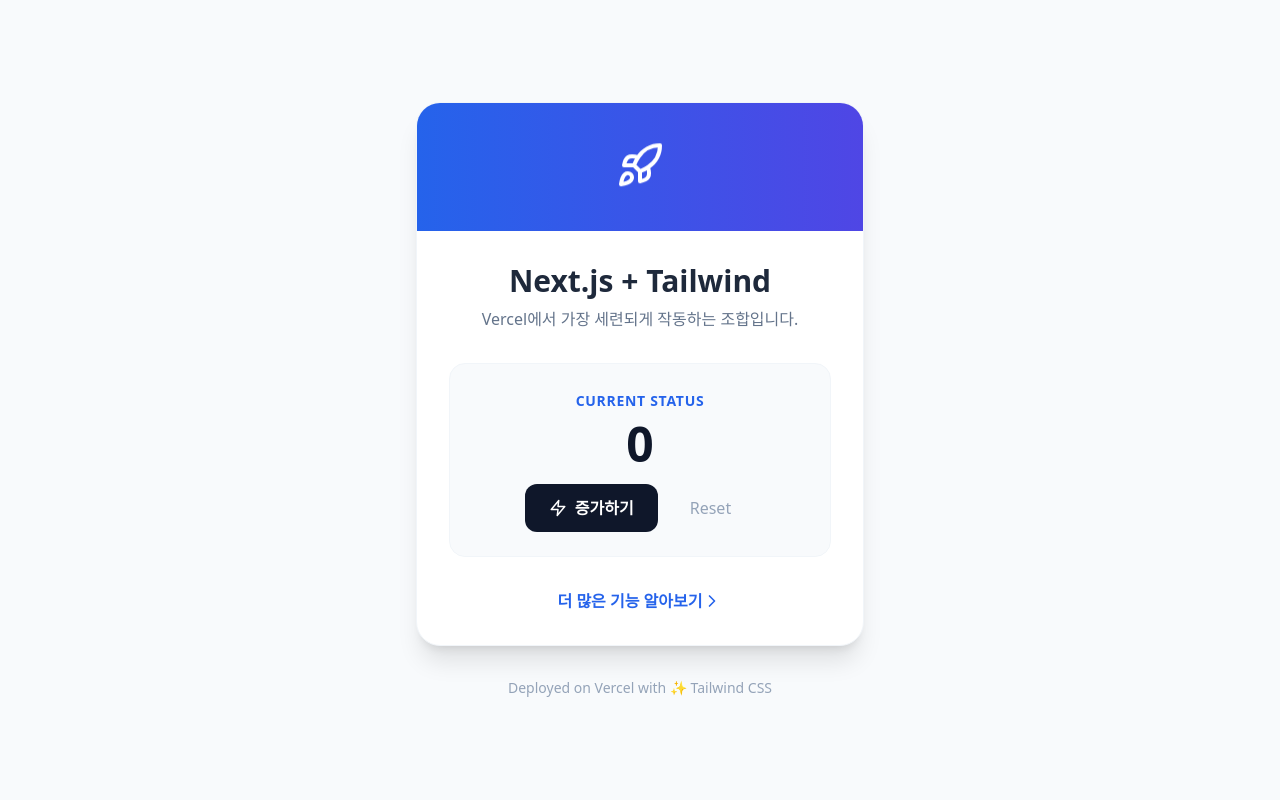
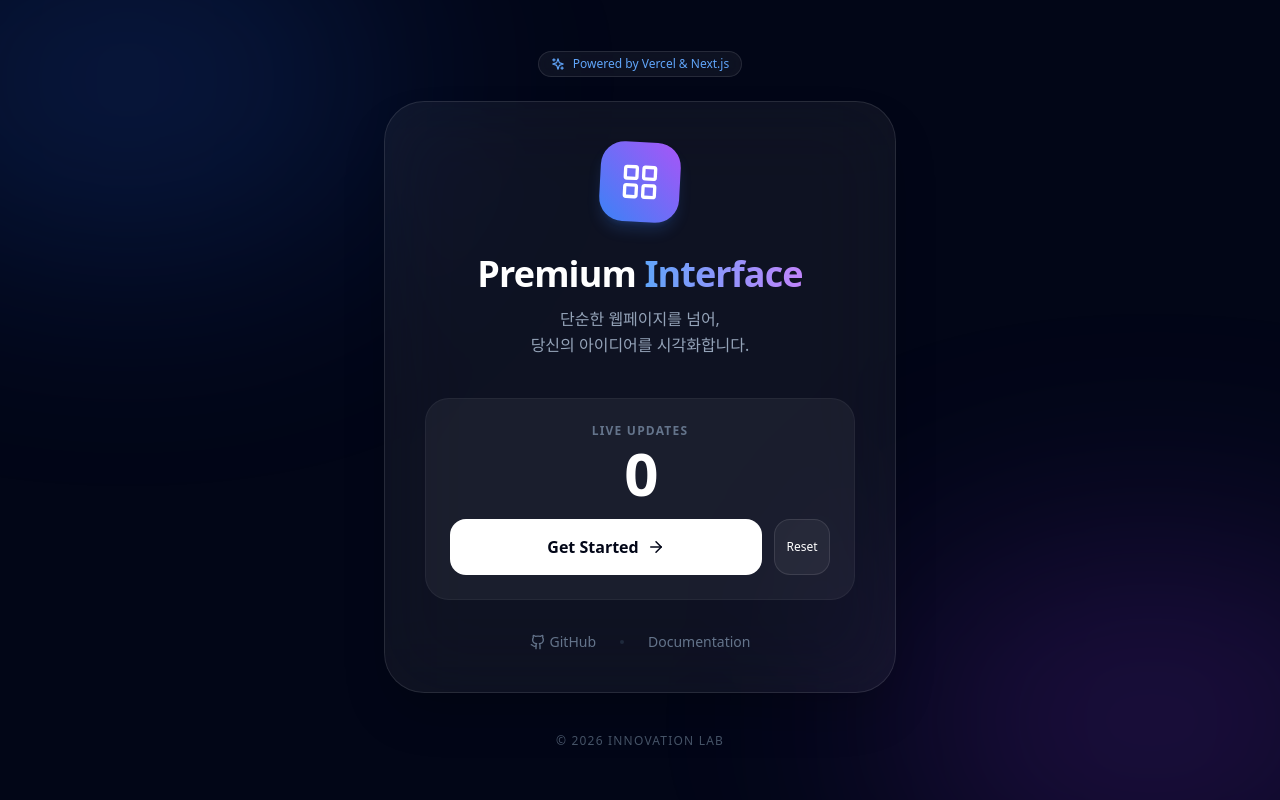
Before and after one commit to spracknow-droid/vercel_test, a Next.js app: page / in a window 1280 px wide. Built offline with nearby package versions, Linux system fonts and the light colour scheme.

Commit message:
Revamp main page layout and design
Updated the layout and design of the main page, including new background decorations and an interactive counter. Replaced icons and modified the content structure for improved aesthetics.

```diff
--- a/app/page.js
+++ b/app/page.js
@@ -1,55 +1,80 @@
 'use client';
 
 import { useState } from 'react';
-import { Rocket, ChevronRight, Zap } from 'lucide-react'; // 아이콘
+import { Sparkles, ArrowRight, Github, LayoutGrid } from 'lucide-react';
 
 export default function Home() {
   const [count, setCount] = useState(0);
 
   return (
-    <main className="flex min-h-screen flex-col items-center justify-center p-6 bg-slate-50">
-      {/* 카드 컨테이너 */}
-      <div className="w-full max-w-md bg-white rounded-3xl shadow-xl overflow-hidden border border-slate-100 transition-all hover:shadow-2xl">
+    <main className="relative min-h-screen flex items-center justify-center p-6 overflow-hidden bg-slate-950 animate-gradient">
+      {/* 배경 장식 (빛나는 구체) */}
+      <div className="absolute top-[-10%] left-[-10%] w-[40%] h-[40%] bg-blue-600/20 rounded-full blur-[120px]" />
+      <div className="absolute bottom-[-10%] right-[-10%] w-[40%] h-[40%] bg-purple-600/20 rounded-full blur-[120px]" />
 
-        {/* 상단 이미지 영역 대체 (그라데이션) */}
-        <div className="h-32 bg-gradient-to-r from-blue-600 to-indigo-600 flex items-center justify-center">
-          <Rocket className="text-white w-12 h-12 animate-bounce" />
+      <div className="relative w-full max-w-lg">
+        {/* 상단 뱃지 */}
+        <div className="flex justify-center mb-6">
+          <div className="inline-flex items-center gap-2 px-3 py-1 rounded-full bg-white/5 border border-white/10 text-blue-400 text-xs font-medium backdrop-blur-md">
+            <Sparkles size={14} />
+            <span>Powered by Vercel & Next.js</span>
+          </div>
         </div>
 
-        {/* 본문 영역 */}
-        <div className="p-8 text-center">
-          <h1 className="text-3xl font-bold text-slate-800 mb-2">Next.js + Tailwind</h1>
-          <p className="text-slate-500 mb-8">Vercel에서 가장 세련되게 작동하는 조합입니다.</p>
+        {/* 메인 카드 (Glassmorphism) */}
+        <div className="bg-white/5 backdrop-blur-2xl rounded-[2.5rem] border border-white/10 p-10 shadow-2xl">
+          <div className="flex flex-col items-center text-center">
 
-          {/* 카운터 섹션 */}
-          <div className="bg-slate-50 rounded-2xl p-6 mb-8 border border-slate-100">
-            <span className="text-sm font-semibold text-blue-600 uppercase tracking-wider">Current Status</span>
-            <div className="text-5xl font-black text-slate-900 my-2">{count}</div>
+            {/* 아이콘 섹션 */}
+            <div className="w-20 h-20 bg-gradient-to-tr from-blue-500 to-purple-500 rounded-3xl flex items-center justify-center shadow-lg shadow-blue-500/20 mb-8 rotate-3">
+              <LayoutGrid className="text-white w-10 h-10" />
+            </div>
 
-            <div className="flex gap-2 justify-center mt-4">
+            <h1 className="text-4xl font-extrabold text-white tracking-tight mb-3">
+              Premium <span className="text-transparent bg-clip-text bg-gradient-to-r from-blue-400 to-purple-400">Interface</span>
+            </h1>
+
+            <p className="text-slate-400 leading-relaxed mb-10 max-w-[280px]">
+              단순한 웹페이지를 넘어, <br/>당신의 아이디어를 시각화합니다.
+            </p>
+
+            {/* 인터랙티브 카운터 */}
+            <div className="w-full bg-white/5 rounded-3xl p-6 border border-white/5 mb-8 group hover:border-blue-500/30 transition-all">
+              <div className="text-slate-500 text-xs font-bold uppercase tracking-widest mb-1">Live Updates</div>
+              <div className="text-6xl font-black text-white tracking-tighter mb-4">{count}</div>
+
+              <div className="flex gap-3">
                 <button
                   onClick={() => setCount(count + 1)}
-                className="flex items-center gap-2 bg-slate-900 text-white px-6 py-3 rounded-xl font-bold hover:bg-slate-800 transition-all active:scale-95"
+                  className="flex-1 bg-white text-slate-950 h-14 rounded-2xl font-bold flex items-center justify-center gap-2 hover:bg-blue-50 transition-all active:scale-95"
                 >
-                <Zap size={18} /> 증가하기
+                  Get Started <ArrowRight size={18} />
                 </button>
                 <button
                   onClick={() => setCount(0)}
-                className="px-6 py-3 text-slate-400 hover:text-slate-600 font-medium transition-colors"
+                  className="w-14 h-14 bg-white/5 border border-white/10 text-white rounded-2xl flex items-center justify-center hover:bg-white/10 transition-all"
                 >
-                Reset
+                  <span className="text-xs">Reset</span>
                 </button>
               </div>
             </div>
 
-          {/* 하단 링크 안내 */}
-          <a href="#" className="inline-flex items-center text-blue-600 font-semibold hover:underline decoration-2 underline-offset-4">
-            더 많은 기능 알아보기 <ChevronRight size={20} />
+            {/* 하단 푸터 링크 */}
+            <div className="flex items-center gap-6 text-slate-500 text-sm">
+              <a href="#" className="hover:text-white transition-colors flex items-center gap-1">
+                <Github size={16} /> GitHub
               </a>
+              <div className="w-1 h-1 bg-slate-800 rounded-full" />
+              <a href="#" className="hover:text-white transition-colors">Documentation</a>
+            </div>
           </div>
         </div>
 
-      <p className="mt-8 text-slate-400 text-sm">Deployed on Vercel with ✨ Tailwind CSS</p>
+        {/* 하단 쉐도우 효과 */}
+        <p className="text-center mt-10 text-slate-600 text-xs font-medium tracking-widest uppercase">
+          © 2026 Innovation Lab
+        </p>
+      </div>
     </main>
   );
 }
```
Lines whose indentation alone changed are shown as unchanged.
